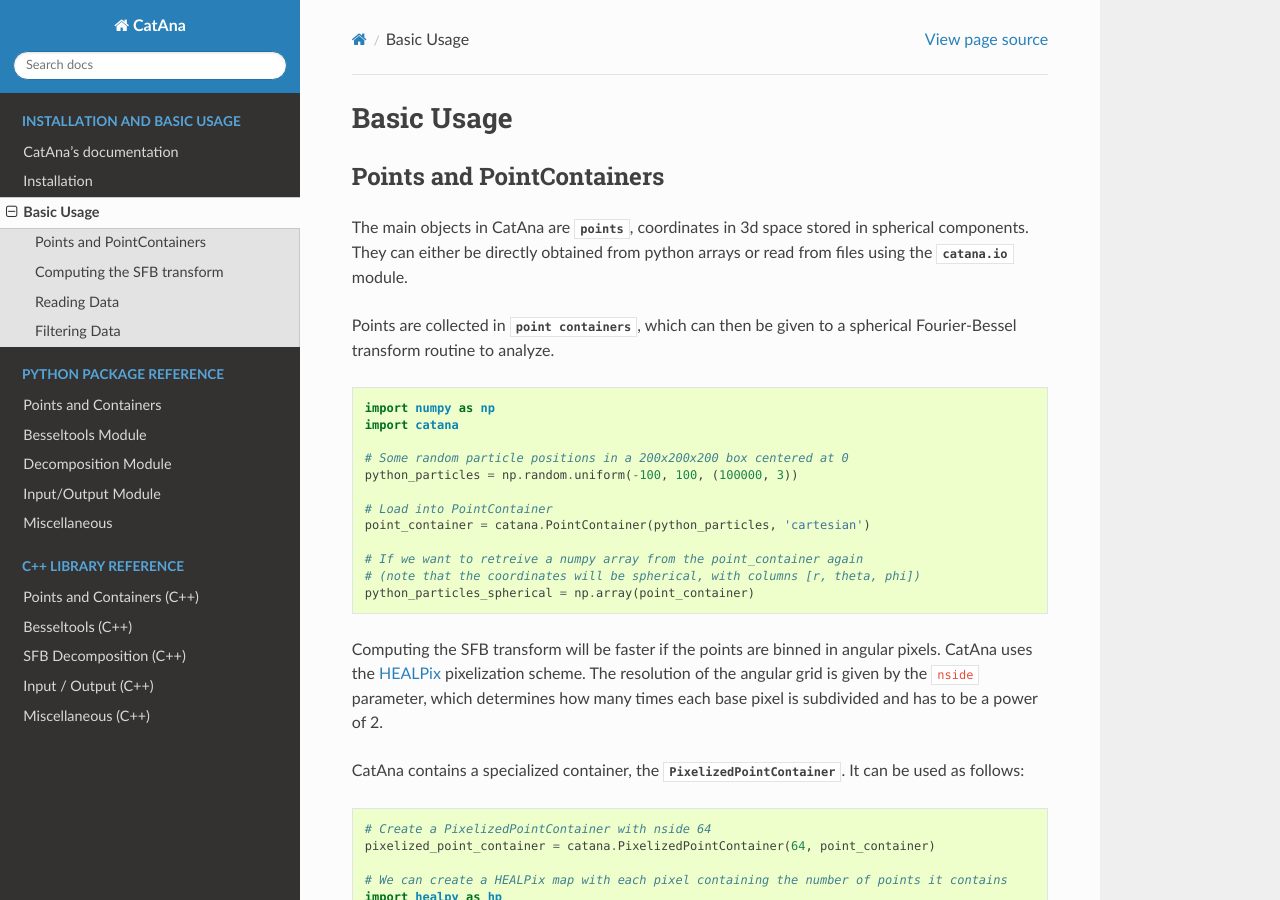
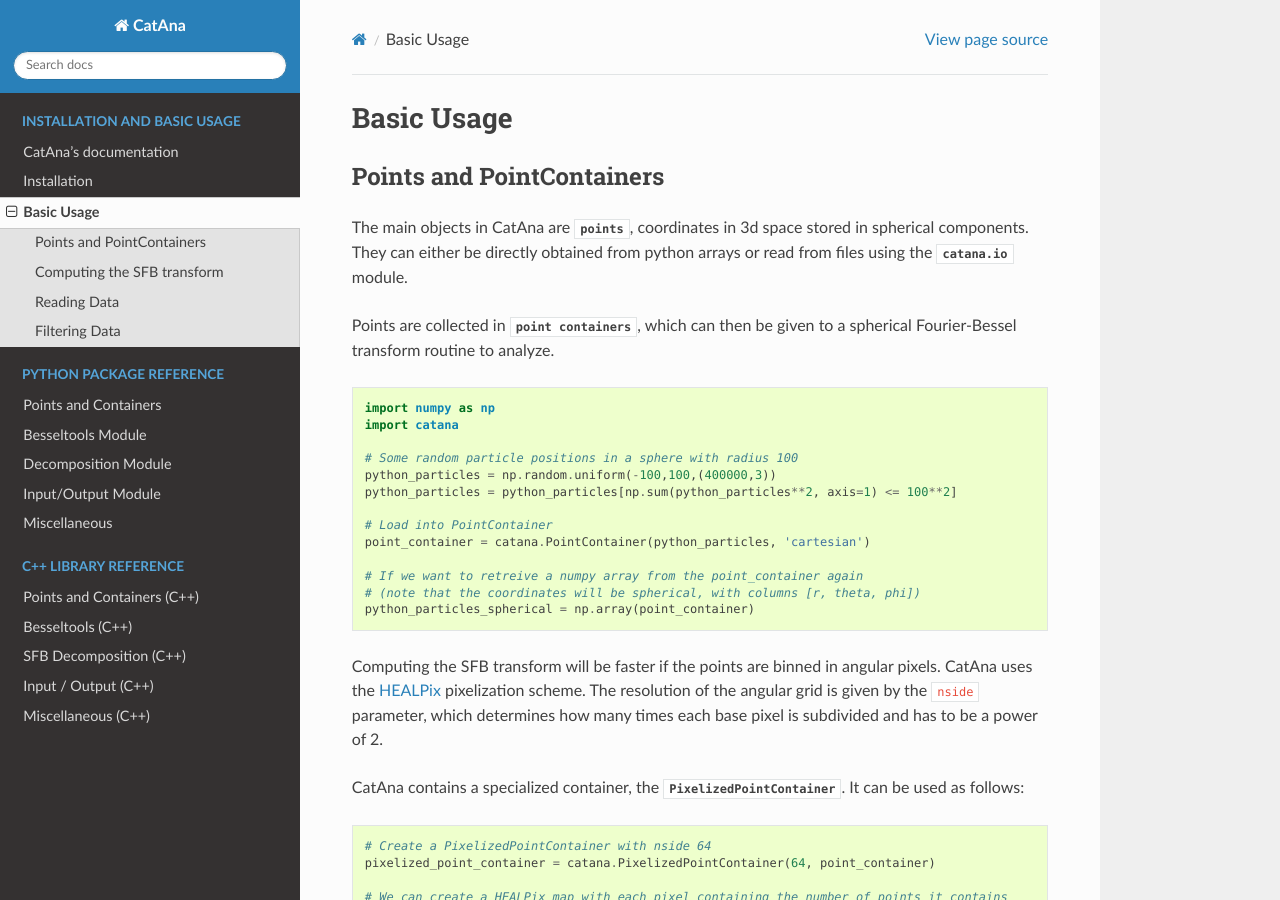
Before and after one commit to michaelbuehlmann/CatAna, a Sphinx documentation site: the page built from docs/catana_usage.rst, in a window 1280 px wide and 900 px high. Built offline with Sphinx 7.4.7 and the Read the Docs theme 2.0.0, drawn with Linux system fonts in a browser that asks for light colours; the version number could not be read and is left out.

Commit message:
fix code example

```diff
--- a/docs/catana_usage.rst
+++ b/docs/catana_usage.rst
@@ -15,8 +15,9 @@ transform routine to analyze.
    import numpy as np
    import catana
 
-   # Some random particle positions in a 200x200x200 box centered at 0
-   python_particles = np.random.uniform(-100, 100, (100000, 3))
+   # Some random particle positions in a sphere with radius 100
+   python_particles = np.random.uniform(-100,100,(400000,3))
+   python_particles = python_particles[np.sum(python_particles**2, axis=1) <= 100**2]
 
    # Load into PointContainer
    point_container = catana.PointContainer(python_particles, 'cartesian')
```
